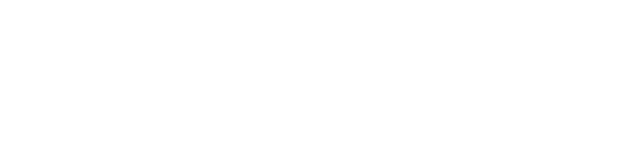
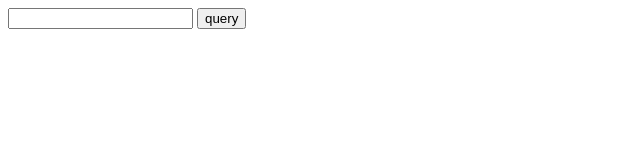
Before and after one commit to Lyneon/Cytoid-Info-Querier-Web, a plain HTML site: page index.html in a window 1280 px wide. Shown: the whole page, without its empty margins (0-640 px from the left). Drawn offline with Linux system fonts and the light colour scheme.

Commit message:
随便写点

```diff
--- a/index.html
+++ b/index.html
@@ -1,3 +1,8 @@
 <html>
-
+  <head>
+    </head>
+  <body>
+    <input/>
+    <button>query</button>
+    </body>
 </html>
```
